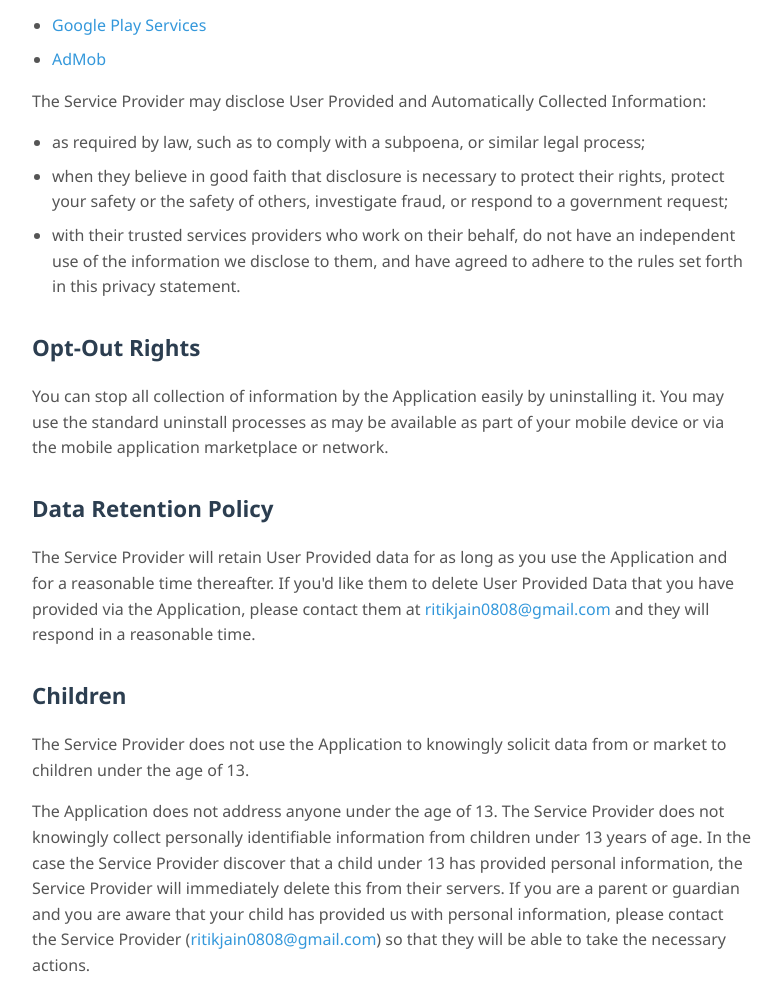
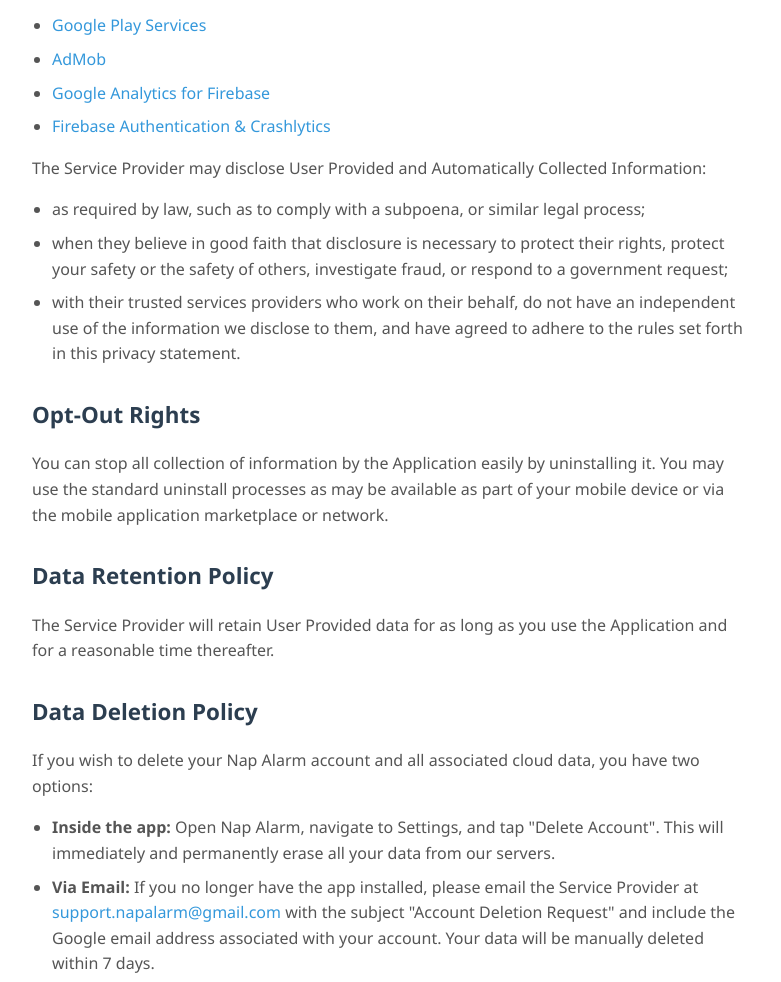
Before and after one commit to RitikX003/Ritik.github.io, a plain HTML site: page privacy_policy.html in a window 1280 px wide. Shown: the part 1291-2273 px from the top of the page, without its empty margins (248-1029 px from the left). Drawn offline with Linux system fonts and the light colour scheme.

Commit message:
Update privacy_policy.html

```diff
--- a/privacy_policy.html
+++ b/privacy_policy.html
@@ -84,7 +84,7 @@
     </ul>
 
     <p>The Service Provider may use the information you provided to contact you from time to time to provide you with important information, required notices and marketing promotions.</p>
-    <p>For a better experience, while using the Application, the Service Provider may require you to provide us with certain personally identifiable information, including but not limited to Location, Device ID. The information that the Service Provider request will be retained by them and used as described in this privacy policy.</p>
+    <p>For a better experience, while using the Application, the Service Provider may require you to provide us with certain personally identifiable information, including but not limited to Location, Email Address, and Device ID. The information that the Service Provider request will be retained by them and used as described in this privacy policy.</p>
 
     <h2>Third Party Access</h2>
     <p>Only aggregated, anonymized data is periodically transmitted to external services to aid the Service Provider in improving the Application and their service. The Service Provider may share your information with third parties in the ways that are described in this privacy statement.</p>
@@ -93,6 +93,8 @@
     <ul>
         <li><a href="https://www.google.com/policies/privacy/" target="_blank">Google Play Services</a></li>
         <li><a href="https://support.google.com/admob/answer/6128543?hl=en" target="_blank">AdMob</a></li>
+        <li><a href="https://firebase.google.com/policies/analytics" target="_blank">Google Analytics for Firebase</a></li>
+        <li><a href="https://firebase.google.com/support/privacy" target="_blank">Firebase Authentication & Crashlytics</a></li>
     </ul>
 
     <p>The Service Provider may disclose User Provided and Automatically Collected Information:</p>
@@ -106,7 +108,14 @@
     <p>You can stop all collection of information by the Application easily by uninstalling it. You may use the standard uninstall processes as may be available as part of your mobile device or via the mobile application marketplace or network.</p>
 
     <h2>Data Retention Policy</h2>
-    <p>The Service Provider will retain User Provided data for as long as you use the Application and for a reasonable time thereafter. If you'd like them to delete User Provided Data that you have provided via the Application, please contact them at <a href="mailto:ritikjain0808@gmail.com">ritikjain0808@gmail.com</a> and they will respond in a reasonable time.</p>
+    <p>The Service Provider will retain User Provided data for as long as you use the Application and for a reasonable time thereafter.</p>
+
+    <h2 id="data-deletion">Data Deletion Policy</h2>
+    <p>If you wish to delete your Nap Alarm account and all associated cloud data, you have two options:</p>
+    <ul>
+        <li><strong>Inside the app:</strong> Open Nap Alarm, navigate to Settings, and tap "Delete Account". This will immediately and permanently erase all your data from our servers.</li>
+        <li><strong>Via Email:</strong> If you no longer have the app installed, please email the Service Provider at <a href="mailto:support.napalarm@gmail.com">support.napalarm@gmail.com</a> with the subject "Account Deletion Request" and include the Google email address associated with your account. Your data will be manually deleted within 7 days.</li>
+    </ul>
 
     <h2>Children</h2>
     <p>The Service Provider does not use the Application to knowingly solicit data from or market to children under the age of 13.</p>
@@ -123,7 +132,7 @@
     <p>By using the Application, you are consenting to the processing of your information as set forth in this Privacy Policy now and as amended by us.</p>
 
     <h2>Contact Us</h2>
-    <p>If you have any questions regarding privacy while using the Application, or have questions about the practices, please contact the Service Provider via email at <a href="mailto:ritikjain0808@gmail.com">ritikjain0808@gmail.com</a>.</p>
+    <p>If you have any questions regarding privacy while using the Application, or have questions about the practices, please contact the Service Provider via email at <a href="mailto:support.napalarm@gmail.com">support.napalarm@gmail.com</a>.</p>
 
     <div class="footer">
         <p>&copy; 2026 Nap Alarm. All rights reserved.</p>
```
